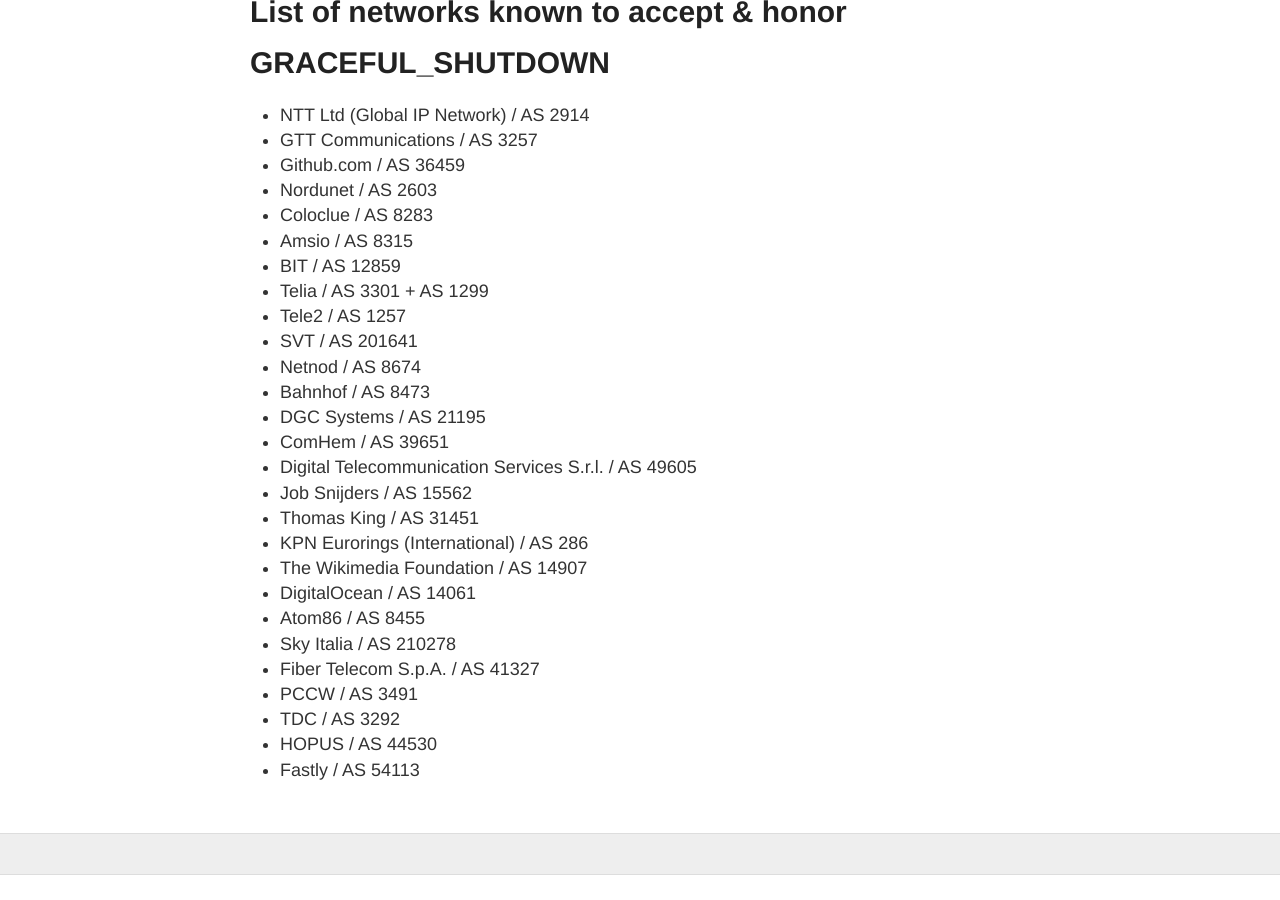
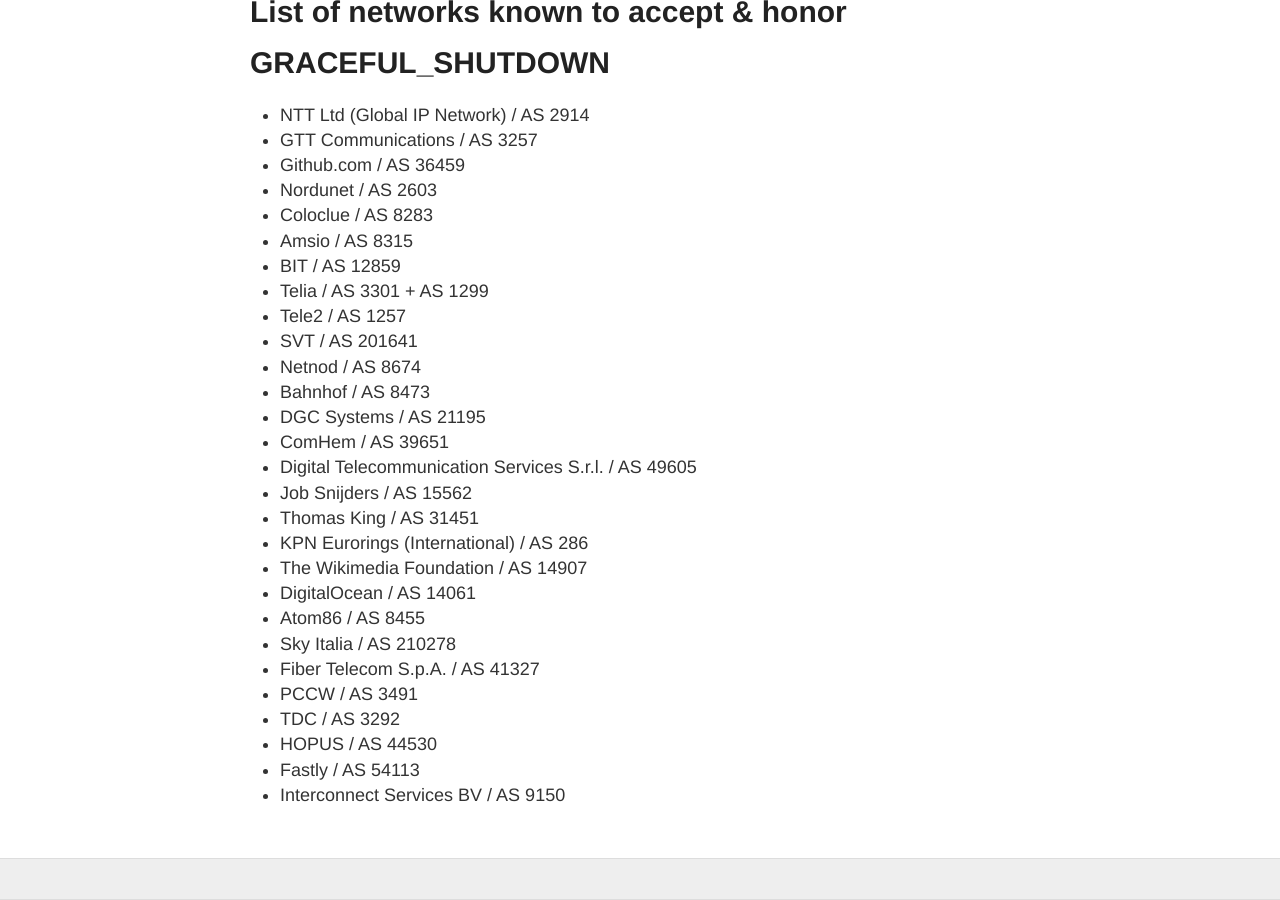
Before and after one commit to NLNOG/bgpfilterguide, a Jekyll site: the page built from guides/graceful_shutdown.md, in a window 1280 px wide and 900 px high, scrolled down 5361 px. Built offline with Jekyll 4.4.1, drawn with Linux system fonts in a browser that asks for light colours; before the commit the page ends 6236 px from its top, so only the background shows below that.

Commit message:
Add AS9150

```diff
--- a/guides/graceful_shutdown.md
+++ b/guides/graceful_shutdown.md
@@ -213,3 +213,4 @@
 * TDC / AS 3292
 * HOPUS / AS 44530
 * Fastly / AS 54113
+* Interconnect Services BV / AS 9150
```
